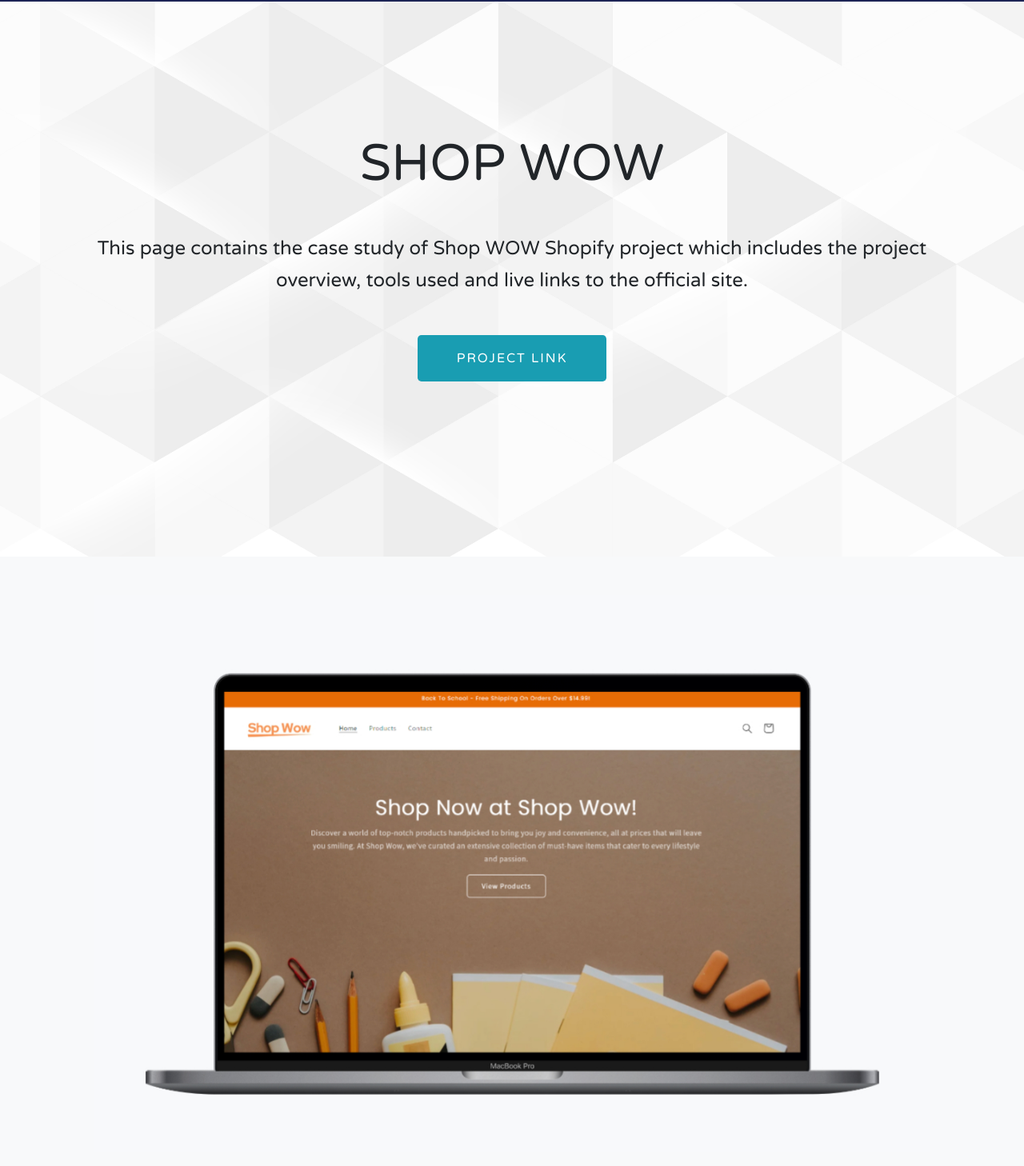
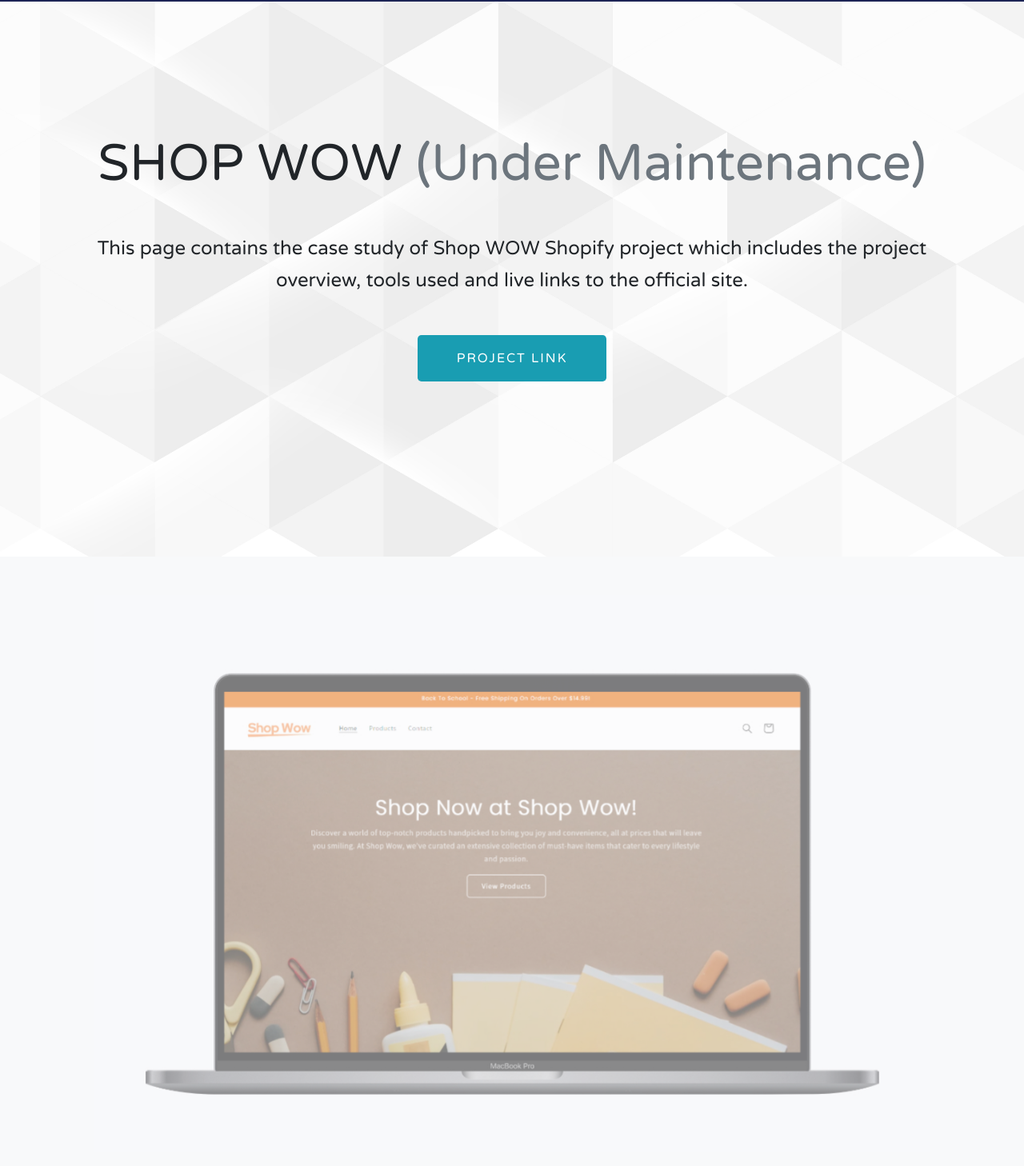
Before and after one commit to Wes-Webs/portfolio-v1, a React (Create React App) app: page /shop-wow in a window 1280 px wide. Shown: the part 84-1542 px from the top of the page at 80% size. Built offline with nearby package versions, Linux system fonts and the light colour scheme; a web font is replaced by a local one.

Commit message:
disable shop wow

```diff
--- a/src/Components/Projects.jsx
+++ b/src/Components/Projects.jsx
@@ -30,10 +30,10 @@
           </div>
           <div className="d-lg-flex flex-lg-row justify-content-between align-items-center my-5 projects-block">
             <div className='col-12 col-lg-5'>
-                <Link to="/shop-wow"><img src={goshopwow} className='img-fluid'/></Link>
+                <Link to="/shop-wow"><img src={goshopwow} className='img-fluid' style={{opacity: .5}}/></Link>
             </div>
             <div className="d-flex flex-column ml-0 ml-md-3">
-                <h3 className="header">Shop WOW</h3>
+                <h3 className="header">Shop WOW <span className='text-muted'>(Under Maintenance)</span></h3>
                 <div className='mb-4'><i>Shopify Project</i></div>
                 <p className='body-text'>
                     Shop WOW is my personal project created with Shopify. I built this in order to show my proficiency with Shopify's tools. I can build a store from start to finish including adding products, creating email campaigns, and setting up marketing tools in house or via third-party.
--- a/src/Components/ShopWow.jsx
+++ b/src/Components/ShopWow.jsx
@@ -5,7 +5,7 @@
       <section id="projects" className="bg-light">
         <div className='container py-5 px-5'>
             <div className='d-flex justify-content-center mb-3'>
-                <img src={shopwow} className='img-fluid'/>
+                <img src={shopwow} className='img-fluid' style={{opacity: .5}}/>
             </div>
             <h3 className='mb-4'>Project Overview</h3>
             <p>
@@ -27,7 +27,7 @@
             </div>
             <h3 className='mb-4'>See Live</h3>
             <div className='d-flex flex-column flex-sm-row'>
-            <button className='btn btn-custom btn-lg custom-button px-5 py-3 mb-3 mb-sm-0 mr-sm-2'><a href='https://goshopwow.com/' className='text-white' style={{textDecoration: 'none'}} target='_blank'>PROJECT LINK</a></button>
+            <a href='https://goshopwow.com/' className='text-white' style={{textDecoration: 'none', pointerEvents:'none'}} target='_blank'><button className='btn btn-custom btn-lg custom-button px-5 py-3 mb-3 mb-sm-0 mr-sm-2'>PROJECT LINK</button></a>
                 <Link to={-1} className='btn btn-custom btn-lg custom-button-2 px-5 py-3'><span>GO BACK</span></Link>
             </div>
         </div>
--- a/src/Components/ShopWowBanner.jsx
+++ b/src/Components/ShopWowBanner.jsx
@@ -12,9 +12,9 @@
         </div> */}
         <div className='d-flex flex-column text-center'>
           <div className='mb-5'>
-            <h1 className='heading-primary mb-5 landing-page-text'>SHOP WOW</h1>
+            <h1 className='heading-primary mb-5 landing-page-text'>SHOP WOW <span className='text-muted'>(Under Maintenance)</span></h1>
             <h4 className='mb-5 landing-page-text' style={{lineHeight: '40px'}}>This page contains the case study of Shop WOW Shopify project which includes the project overview, tools used and live links to the official site.</h4>
-            <a href='https://goshopwow.com/' className='text-white' style={{textDecoration: 'none'}} target='_blank'><button className='btn btn-custom btn-lg custom-button px-5 py-3'>PROJECT LINK</button></a>
+            <a href='https://goshopwow.com/' className='text-white' style={{textDecoration: 'none', pointerEvents:'none'}} target='_blank'><button className='btn btn-custom btn-lg custom-button px-5 py-3'>PROJECT LINK</button></a>
           </div>
         </div>
       </div>
```
